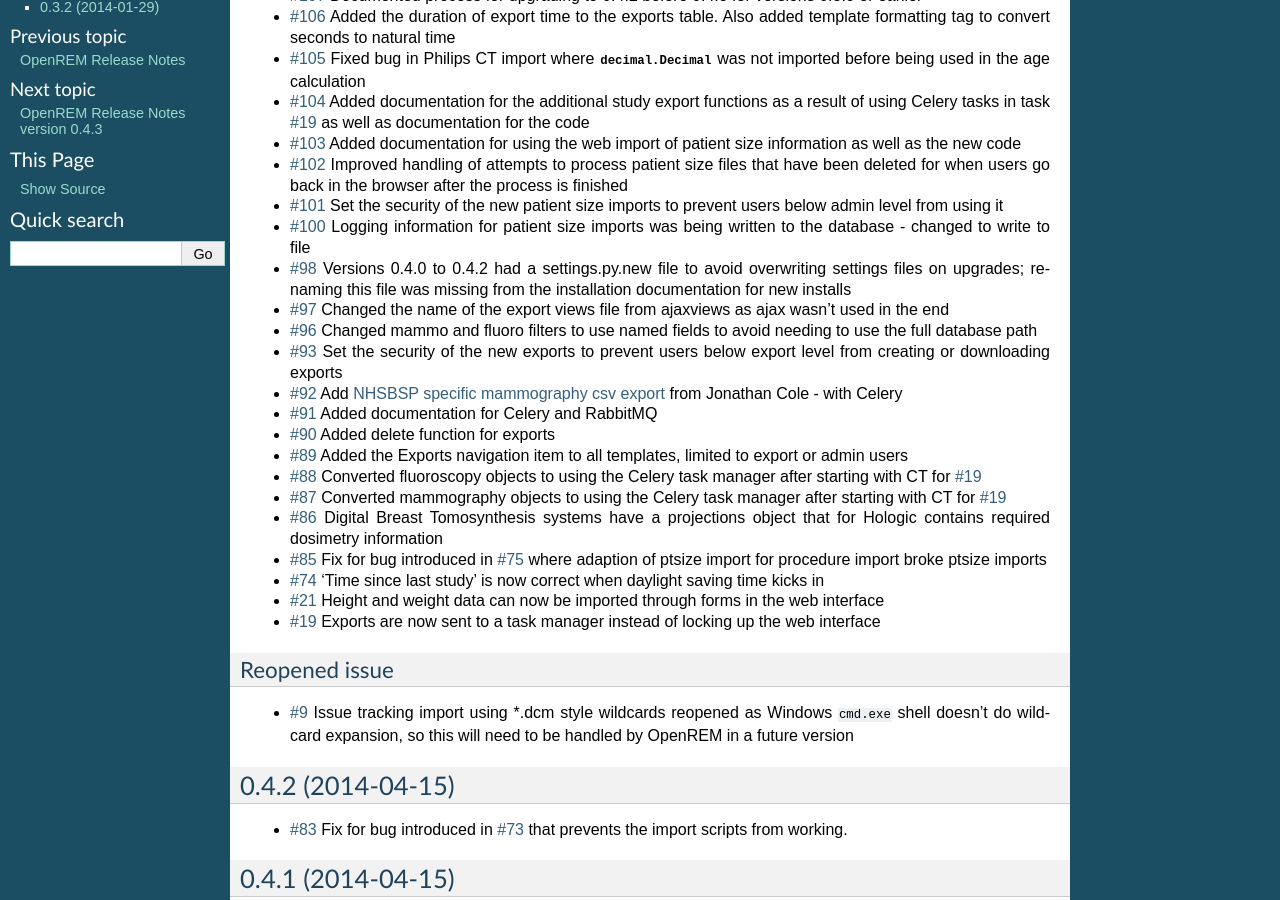
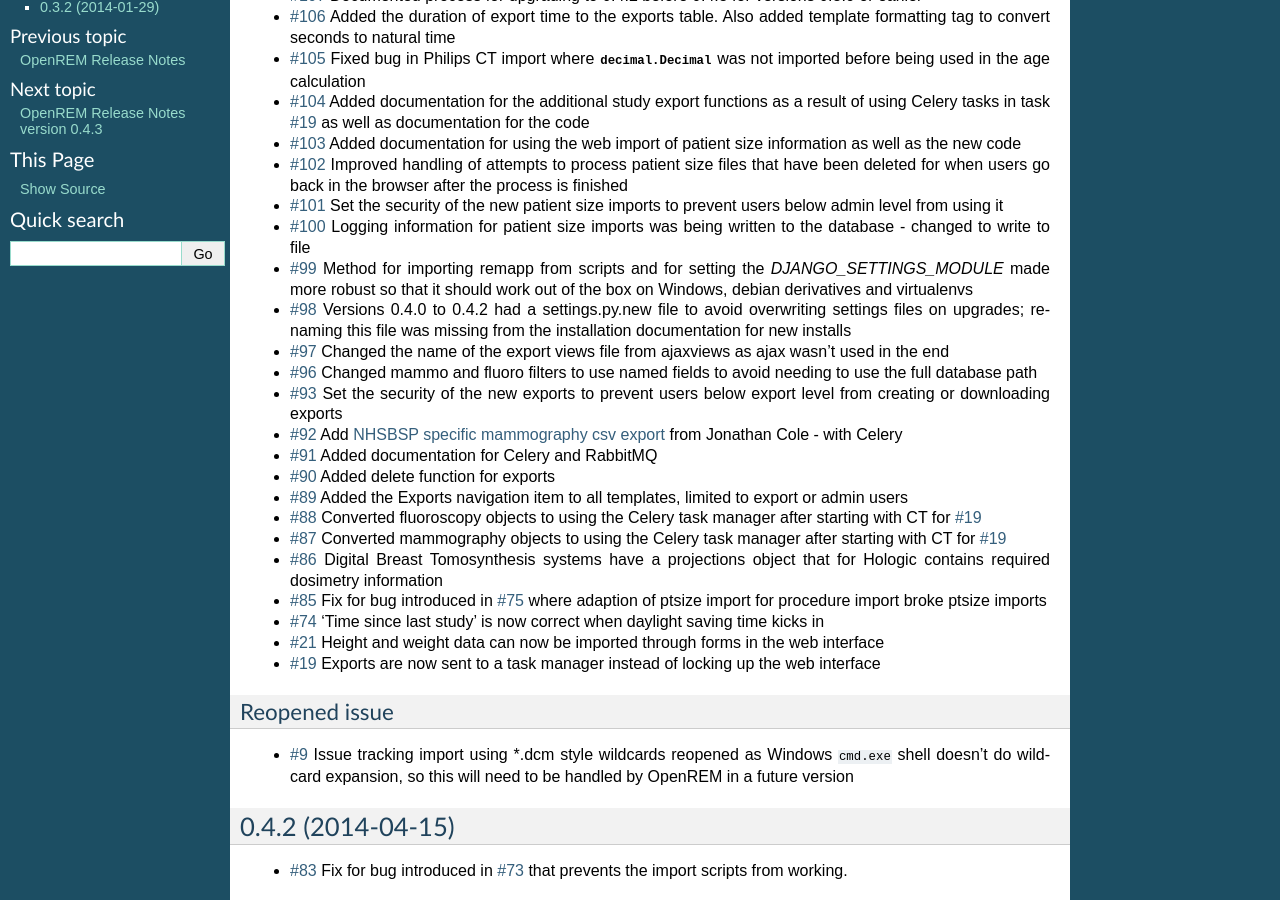
Before and after one commit to ckswilliams/modOpenREM, a Sphinx documentation site: the page built from docs/changes.rst, in a window 1280 px wide and 900 px high, scrolled down 331 px. Built offline with Sphinx 7.4.7, drawn with Linux system fonts in a browser that asks for light colours.

Commit message:
Added ref #99 to the changes file.

```diff
--- a/docs/changes.rst
+++ b/docs/changes.rst
@@ -20,6 +20,7 @@ OpenREM version history
 * `#102`_  Improved handling of attempts to process patient size files that have been deleted for when users go back in the browser after the process is finished
 * `#101`_  Set the security of the new patient size imports to prevent users below admin level from using it
 * `#100`_  Logging information for patient size imports was being written to the database - changed to write to file
+* `#99`_   Method for importing remapp from scripts and for setting the `DJANGO_SETTINGS_MODULE` made more robust so that it should work out of the box on Windows, debian derivatives and virtualenvs
 * `#98`_   Versions 0.4.0 to 0.4.2 had a settings.py.new file to avoid overwriting settings files on upgrades; renaming this file was missing from the installation documentation for new installs
 * `#97`_   Changed the name of the export views file from ajaxviews as ajax wasn't used in the end
 * `#96`_   Changed mammo and fluoro filters to use named fields to avoid needing to use the full database path
```
